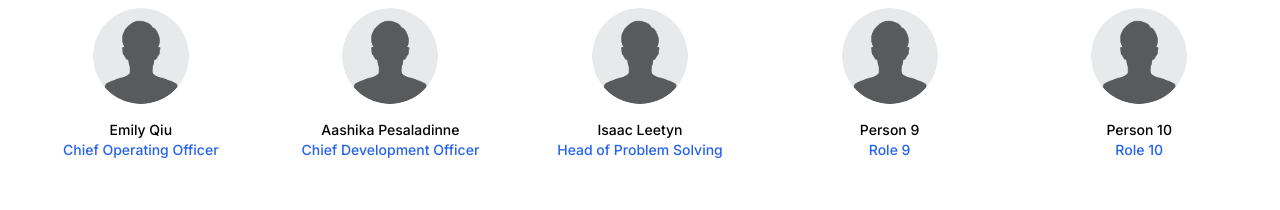
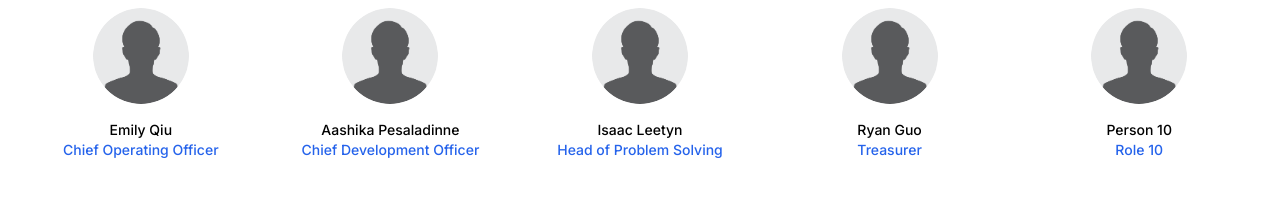
Before and after one commit to shrysjain/sft-site, a Next.js app: page / in a window 1280 px wide. Shown: the part 1220-1430 px from the top of the page. Built offline with nearby package versions, Linux system fonts and the light colour scheme.

Commit message:
add Ryan Guo

```diff
--- a/app/page.tsx
+++ b/app/page.tsx
@@ -45,7 +45,7 @@ export default function Home() {
       role: "Head of Problem Solving",
       image: "/placeholder.webp",
     },
-    { name: "Person 9", role: "Role 9", image: "/placeholder.webp" },
+    { name: "Ryan Guo", role: "Treasurer", image: "/placeholder.webp" },
     { name: "Person 10", role: "Role 10", image: "/placeholder.webp" },
   ];
 
```
